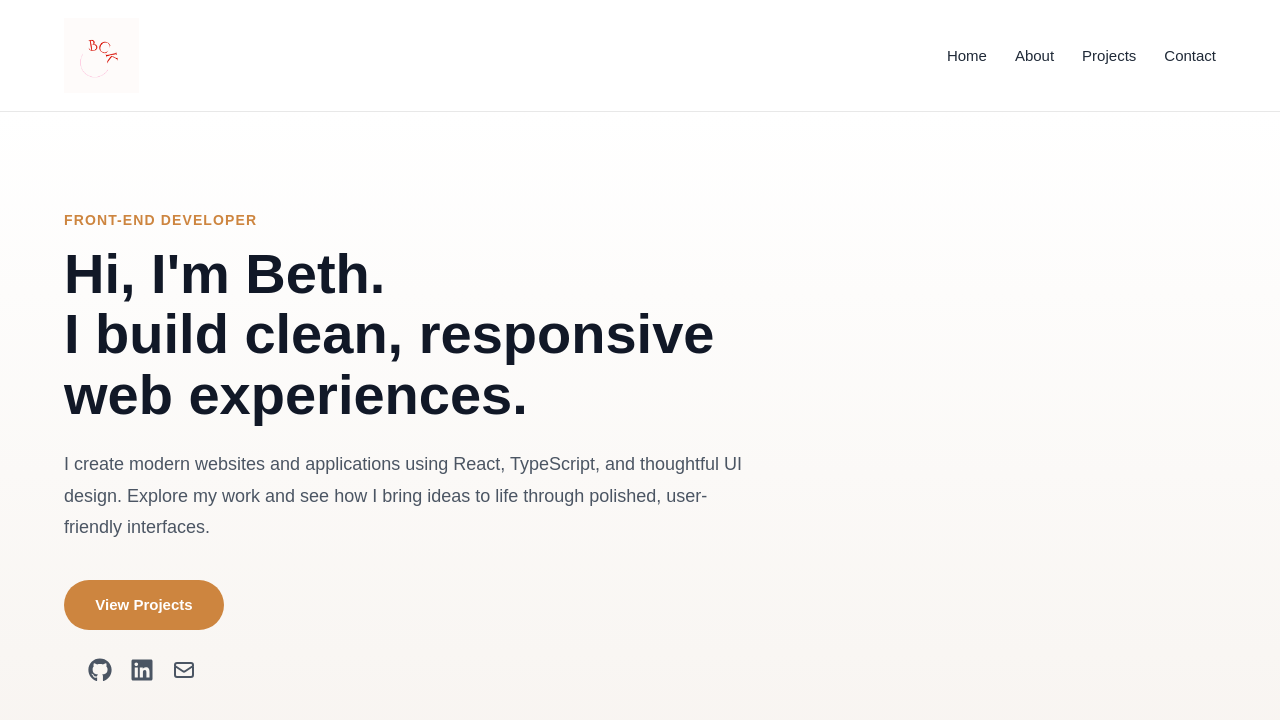
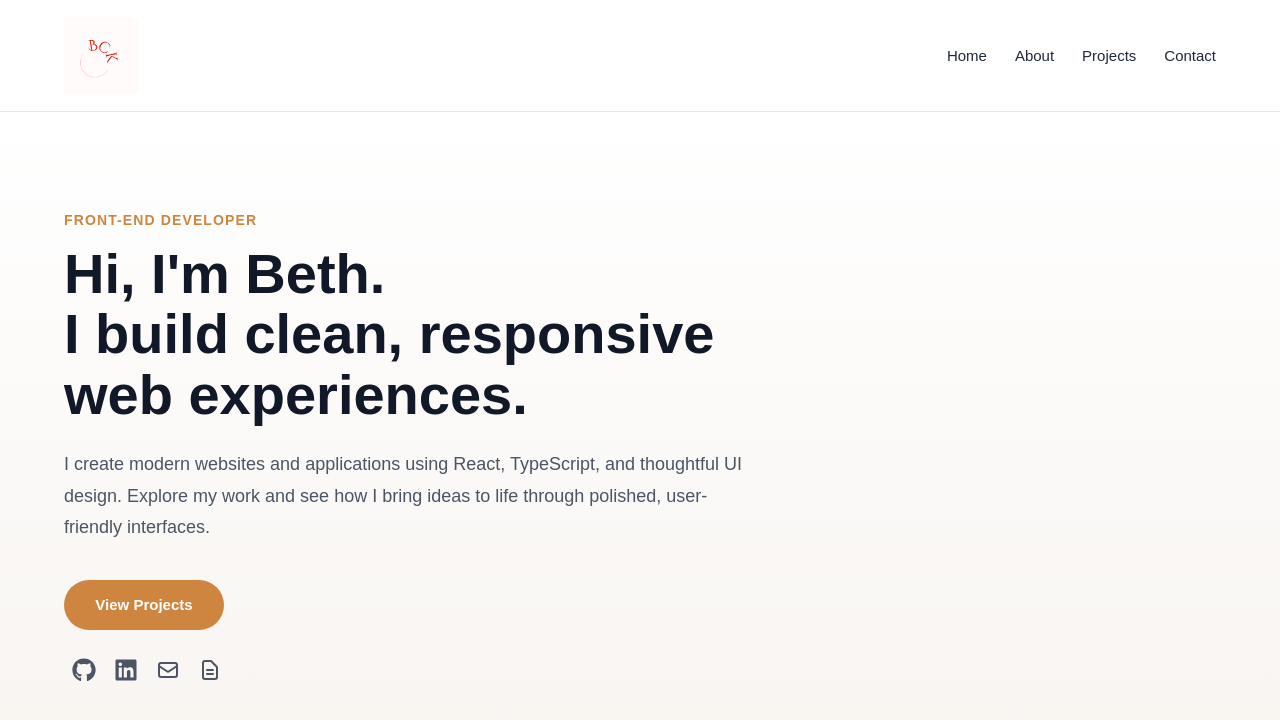
Before and after one commit to momycani/personal-portfolio, a React (Vite) app: page / in a window 1280 px wide. Shown: the top 720 px of the page. Built offline with nearby package versions, Linux system fonts and the light colour scheme.

Commit message:
polished

```diff
--- a/index.html
+++ b/index.html
@@ -4,7 +4,7 @@
     <meta charset="UTF-8" />
     <link rel="icon" type="image/svg+xml" href="/favicon.ico" />
     <meta name="viewport" content="width=device-width, initial-scale=1.0" />
-    <title>Beth Coleman Kenward Portfolio</title>
+    <title>Beth Kenward Portfolio</title>
   </head>
   <body>
     <div id="root"></div>
--- a/src/pages/Home.tsx
+++ b/src/pages/Home.tsx
@@ -1,6 +1,7 @@
 import { Link } from "react-router-dom";
 import { FaGithub, FaLinkedin } from "react-icons/fa";
 import { HiOutlineMail } from "react-icons/hi";
+import { HiOutlineDocumentText } from "react-icons/hi";
 import "../styles/home.css";
 
 export default function Home() {
@@ -56,9 +57,17 @@ export default function Home() {
             >
               <HiOutlineMail />
             </a>
+            <a
+              href="/Beth-Kenward-Resume.pdf"
+              className="hero__icon"
+              target="_blank"
+              rel="noopener noreferrer"
+              title="Download Resume"
+            >
+              <HiOutlineDocumentText />
+            </a>
+
           </div>
-
-
         </div>
 
       </section>
--- a/src/styles/home.css
+++ b/src/styles/home.css
@@ -87,7 +87,7 @@
   display: flex;
   gap: 18px;
   align-items: center;
-  padding: 0 0 0 24px;
+  padding: 0 0 0 8px;
 }
 
 .hero__icon {
@@ -99,6 +99,12 @@
 .hero__icon:hover {
   color: var(--primary);
   transform: translateY(-2px);
+}
+
+.hero__icon-label {
+  margin-left: 8px;
+  font-size: 14px;
+  color: #555;
 }
 
 @media (max-width: 932px) {
```
Also changed, not shown: 1 other file (tests, documents, lock files or other folders).
